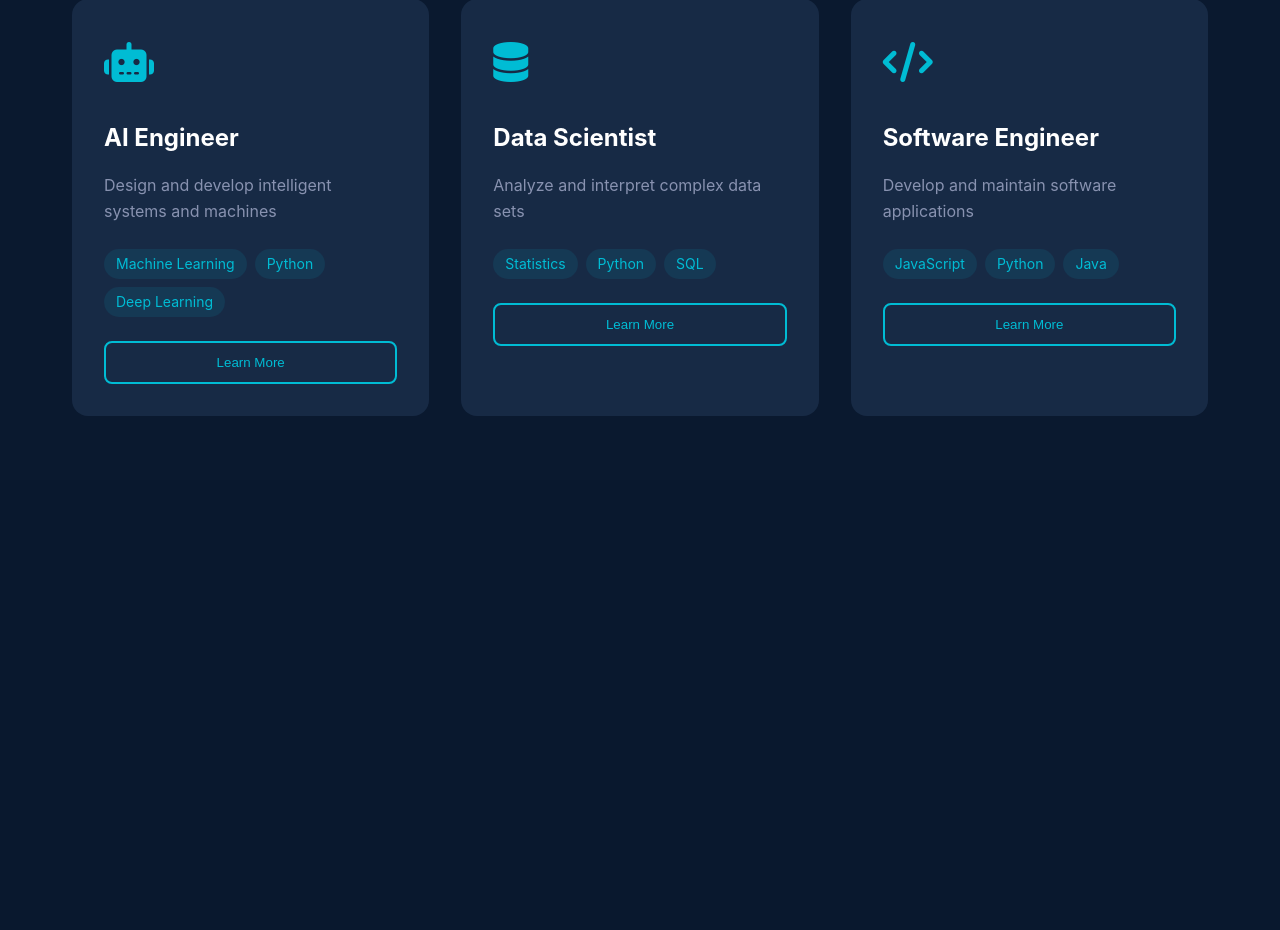
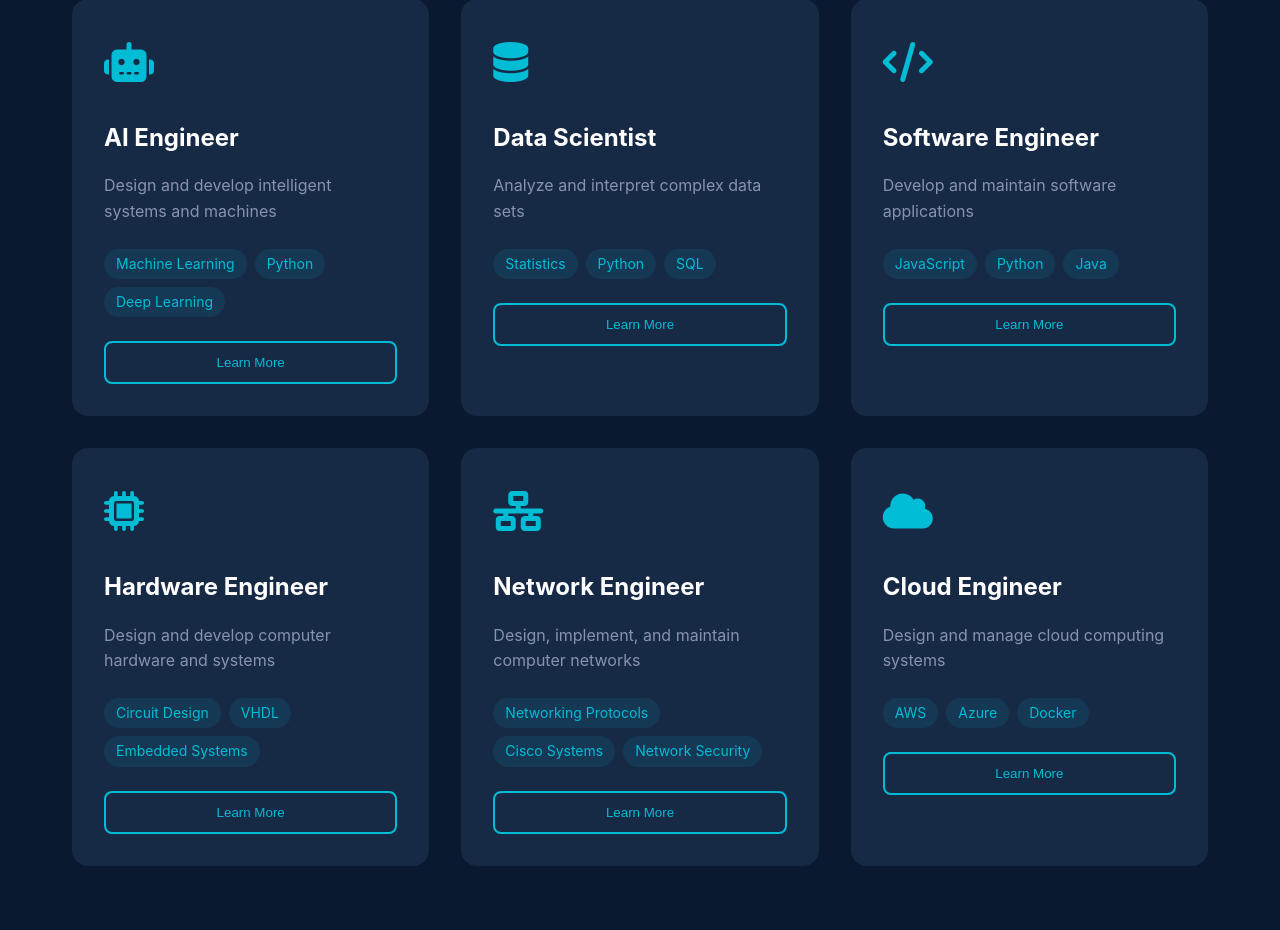
Before and after one commit to kartikgopal01/Career-Advisor-Bot, a Flask app: template templates/index.html in a window 1280 px wide. Shown: the part 961-1891 px from the top of the page. Before the commit the page ends 1377 px from the top, so only its background shows below. Run offline with Flask 3, Linux system fonts and the light colour scheme; the template is opened without the code that fills it, so the values that code supplies are empty.

Commit message:
modified:   app.log 	modified:   templates/index.html

```diff
--- a/templates/index.html
+++ b/templates/index.html
@@ -90,6 +90,48 @@
                         </ul>
                         <button class="learn-more">Learn More</button>
                     </div>
+
+                    <div class="career-card">
+                        <div class="career-icon">
+                            <i class="fas fa-microchip"></i>
+                        </div>
+                        <h3>Hardware Engineer</h3>
+                        <p>Design and develop computer hardware and systems</p>
+                        <ul class="career-skills">
+                            <li>Circuit Design</li>
+                            <li>VHDL</li>
+                            <li>Embedded Systems</li>
+                        </ul>
+                        <button class="learn-more">Learn More</button>
+                    </div>
+
+                    <div class="career-card">
+                        <div class="career-icon">
+                            <i class="fas fa-network-wired"></i>
+                        </div>
+                        <h3>Network Engineer</h3>
+                        <p>Design, implement, and maintain computer networks</p>
+                        <ul class="career-skills">
+                            <li>Networking Protocols</li>
+                            <li>Cisco Systems</li>
+                            <li>Network Security</li>
+                        </ul>
+                        <button class="learn-more">Learn More</button>
+                    </div>
+
+                    <div class="career-card">
+                        <div class="career-icon">
+                            <i class="fas fa-cloud"></i>
+                        </div>
+                        <h3>Cloud Engineer</h3>
+                        <p>Design and manage cloud computing systems</p>
+                        <ul class="career-skills">
+                            <li>AWS</li>
+                            <li>Azure</li>
+                            <li>Docker</li>
+                        </ul>
+                        <button class="learn-more">Learn More</button>
+                    </div>
                 </div>
             </section>
         </main>
@@ -127,13 +169,17 @@
                     </div>
                     <div class="profile-stats">
                         <div class="stat">
-                            <span class="stat-value">5</span>
+                            <span class="stat-value" id="chat-count">0</span>
                             <span class="stat-label">Chats</span>
                         </div>
                         <div class="stat">
-                            <span class="stat-value">3</span>
+                            <span class="stat-value" id="careers-explored">0</span>
                             <span class="stat-label">Careers Explored</span>
                         </div>
+                    </div>
+                    <div class="chat-history">
+                        <h4>Recent Chat History</h4>
+                        <ul id="chat-history-list"></ul>
                     </div>
                 </div>
             </div>
```
Also changed, not shown: 1 other file.
